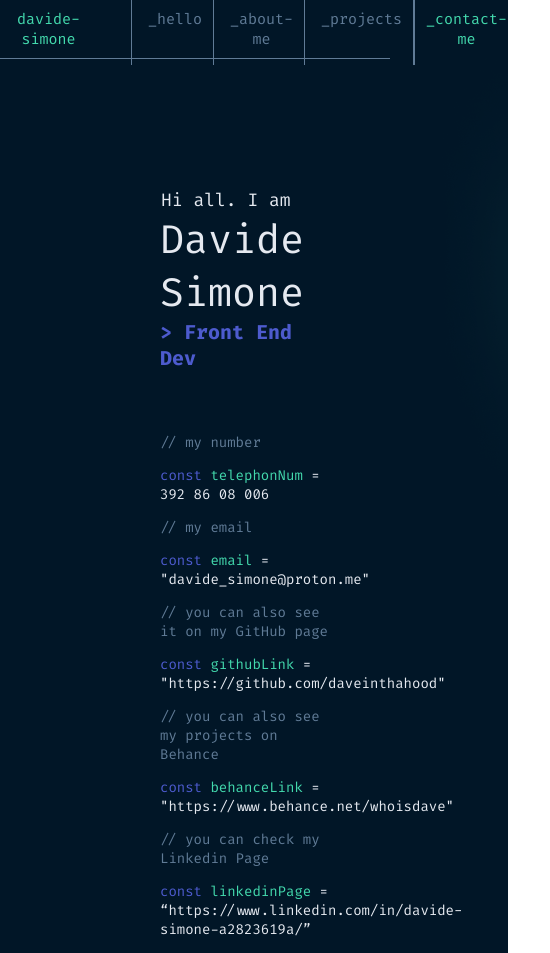
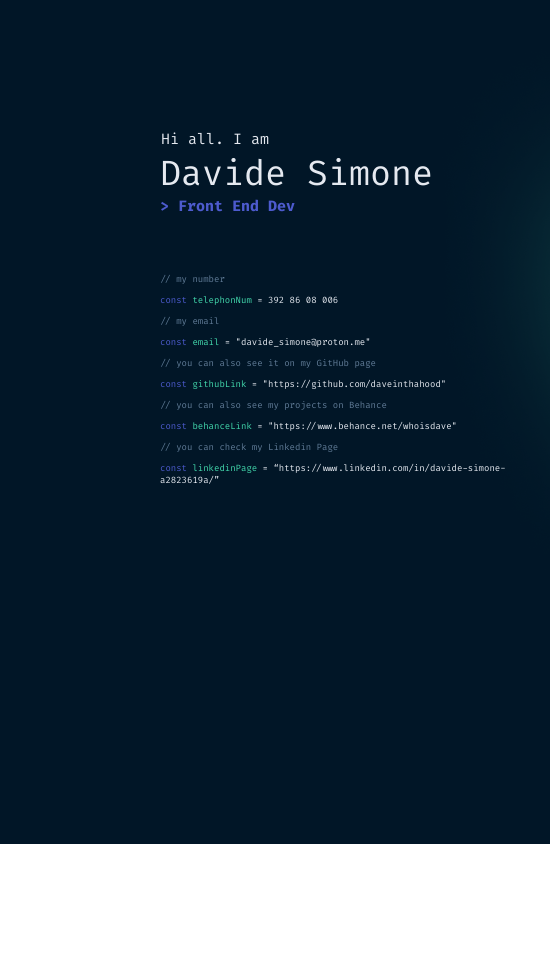
Before and after one commit to daveinthahood/whoisdave.dev, a plain HTML site: page index.html in a window 390 px wide. Shown: the whole page, 550 px wide, since content can reach past the window. After the commit the page ends 844 px from the top, so only its background shows below. Drawn offline with Linux system fonts and the light colour scheme.

Commit message:
media query 630

```diff
--- a/style.css
+++ b/style.css
@@ -155,3 +155,67 @@ nav {
     font-size: 14px;
 
 }
+
+
+
+@media screen and (max-width: 630px) {
+    nav {
+        display: none;
+
+    }
+
+    .main-section {
+        display: flex;
+        flex-direction: column;
+        max-width: 450px;
+        width: 100%;
+        margin-left: 0 auto;
+
+    }
+
+    .main-section > .texthead {
+        margin-bottom: 3rem;
+    }
+
+    .main-section > .texthead p {
+        color: var(--color-white);
+        margin:1;
+        font-size: 15px;
+    }
+
+    .main-section > .texthead h1 {
+        color: var(--color-white);
+        margin: 0;
+        font-weight: 400;
+        font-size: 35px;
+    }
+
+    .main-section > .texthead h3 {
+        color: var(--color-blue);
+        margin: 0;
+        font-size: 15px;
+    }
+
+    .main-section > .text-body .info-contact p {
+        color: var(--color-grey);
+        font-size: 9px;
+    }
+
+    .main-section > .text-body .info-attr p .info-const{
+        color: var(--color-blue);
+        font-size: 9px;
+    }
+
+
+    .main-section > .text-body .info-attr p .info-name-catt{
+        color: var(--color-green);
+        font-size: 9px;
+
+    }
+
+    .main-section > .text-body .info-attr p {
+        color: var(--color-white);
+        font-size: 9px;
+
+    }
+  }
```
